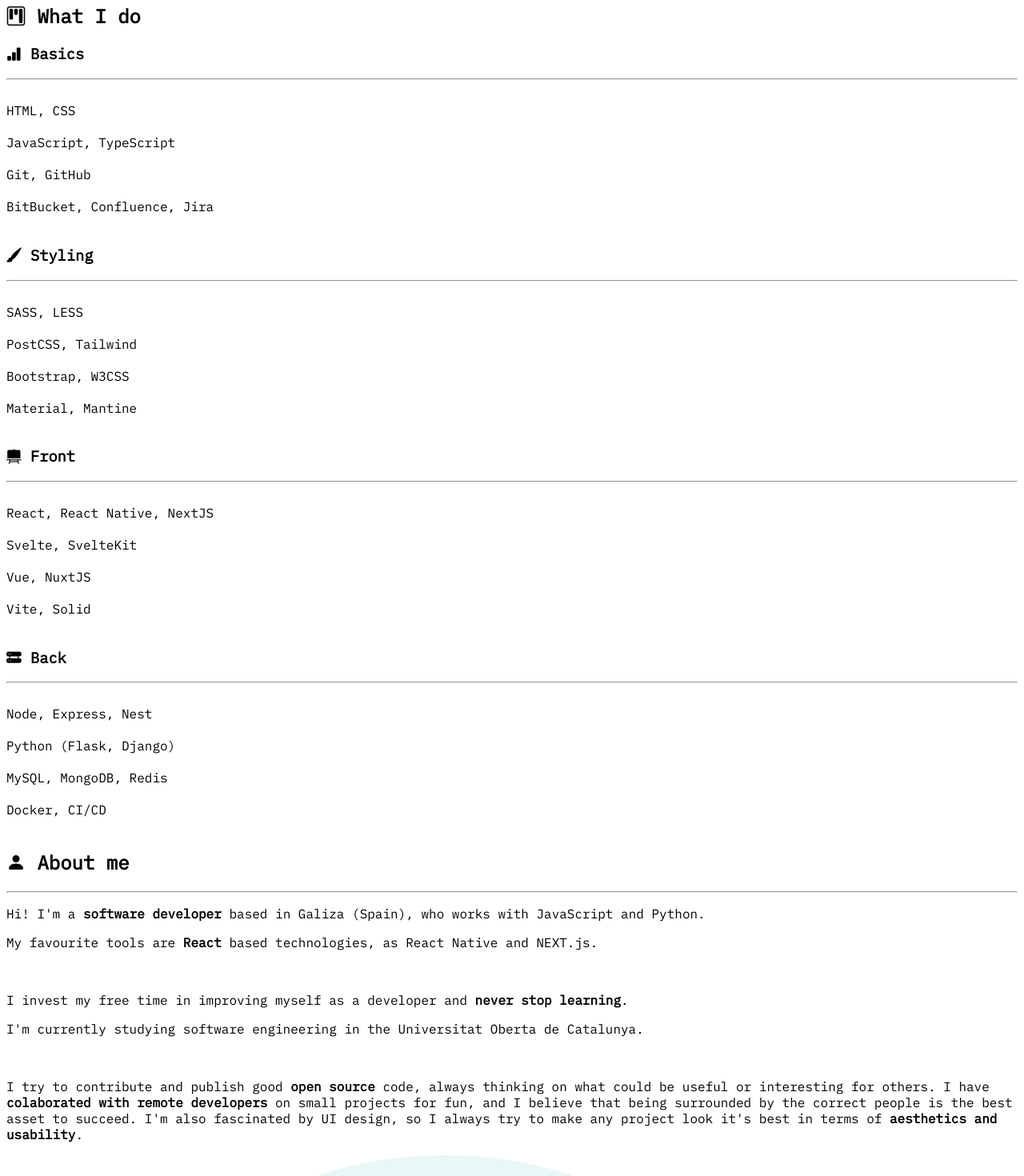
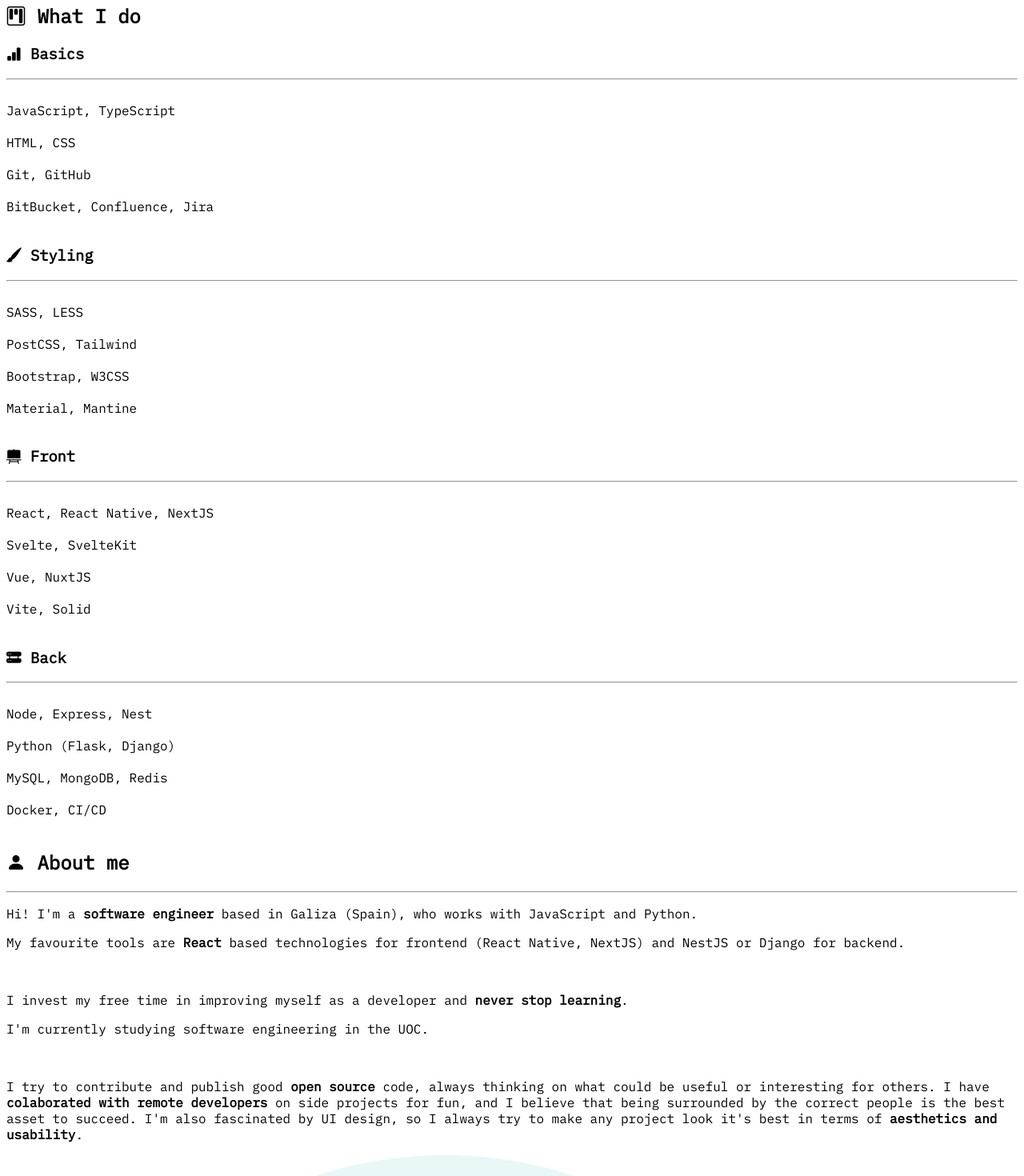
Before and after one commit to dawichi/dawichi.dev, a Next.js app: page / in a window 1280 px wide. Shown: the part 2200-3670 px from the top of the page at 80% size. Built offline with nearby package versions, Linux system fonts and the light colour scheme.

Commit message:
text corrections

```diff
--- a/components/sections/About.tsx
+++ b/components/sections/About.tsx
@@ -43,24 +43,24 @@
             <div className='mt-5 grid lg:grid-cols-3'>
                 <div className={`lg:col-span-2 ${setClassName()}`}>
                     <p>
-                        Hi! I&apos;m a <b>software developer</b> based in Galiza (Spain), who works with{' '}
-                        {tint('JavaScript')} and {tint('Python')}.
+                        Hi! I&apos;m a <b>software engineer</b> based in Galiza (Spain), who works with{' '}
+                        {tint('JavaScript')} and {tint('Python'
+                        )}.
                     </p>
                     <p>
-                        My favourite tools are <b className='code re'>React</b> based technologies, as React Native and
-                        NEXT.js.
+                        My favourite tools are <b className='code re'>React</b> based technologies for frontend (React Native, NextJS) and NestJS or Django for backend.
                     </p>
                     <br />
 
                     <p>
                         I invest my free time in improving myself as a developer and <b>never stop learning</b>.
                     </p>
-                    <p>I&apos;m currently studying software engineering in the Universitat Oberta de Catalunya.</p>
+                    <p>I&apos;m currently studying software engineering in the UOC.</p>
                     <br />
 
                     <p>
                         I try to contribute and publish good <b>open source</b> code, always thinking on what could be
-                        useful or interesting for others. I have <b>colaborated with remote developers</b> on small
+                        useful or interesting for others. I have <b>colaborated with remote developers</b> on side
                         projects for fun, and I believe that being surrounded by the correct people is the best asset to
                         succeed. I&apos;m also fascinated by UI design, so I always try to make any project look
                         it&apos;s best in terms of <b>aesthetics and usability</b>.
--- a/config/skills.ts
+++ b/config/skills.ts
@@ -13,11 +13,11 @@
         icon: 'bar-chart-fill',
         skills: [
             {
-                name: 'HTML, CSS',
-                percent: 95,
+                name: 'JavaScript, TypeScript',
+                percent: 98,
             },
             {
-                name: 'JavaScript, TypeScript',
+                name: 'HTML, CSS',
                 percent: 95,
             },
             {
--- a/pages/blog.tsx
+++ b/pages/blog.tsx
@@ -25,7 +25,7 @@
             {posts.map(({ frontmatter: { title, description, date, image }, slug }, idx: number) => (
                 <article
                     key={idx}
-                    className={`m-2 cursor-pointer rounded-lg p-5 ${styles.card} animate__animated animate__fadeIn animate__faster`}
+                    className={`m-2 cursor-pointer rounded-lg p-5 ${styles.card} animate__animated animate__zoomIn animate__faster`}
                 >
                     <Link href={'/post/[slug]'} as={`/post/${slug}`} key={idx} passHref>
                         <div>
```
